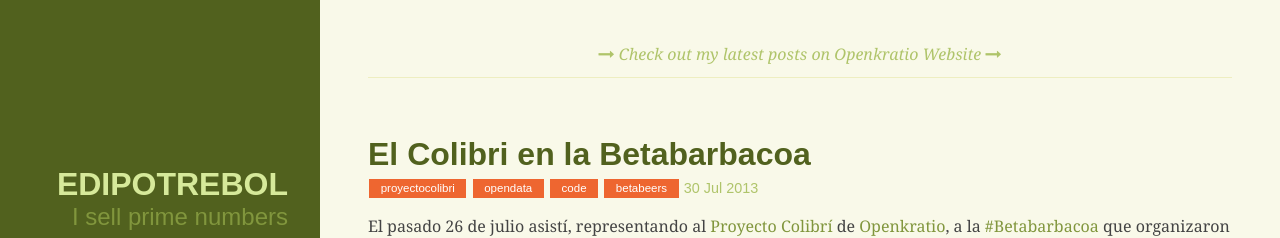
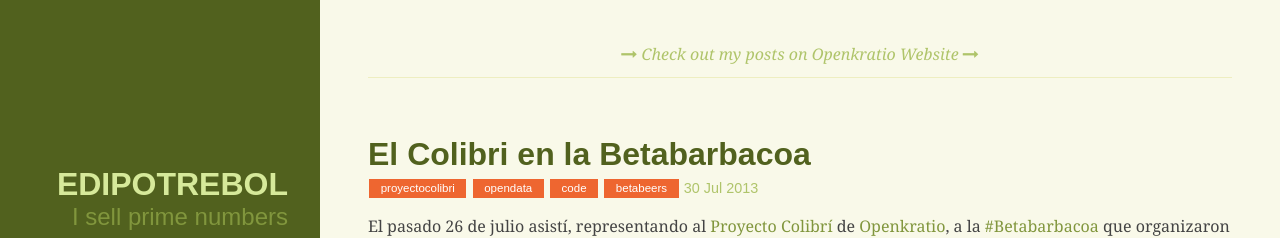
Before and after one commit to edipotrebol/edipotrebol.github.com, a Jekyll site: the page built from index.html, in a window 1280 px wide and 969 px high. Shown: the top 238 px of the window. Built offline with Jekyll 4.4.1, drawn with Linux system fonts in a browser that asks for light colours; the list of posts is cut into pages by our own code.

Commit message:
Small change

```diff
--- a/index.html
+++ b/index.html
@@ -5,7 +5,7 @@
 
 <div class="content pure-u-1">
   <section class="pure-u-1 openkratio-advice">
-    <a href="http://openkratio.org/index.php/author/edipotrebol/" target="_blank"><span class="icon icon-long-arrow-right"></span> Check out my latest posts on Openkratio Website <span class="icon icon-long-arrow-right"></span></a>
+    <a href="http://openkratio.org/index.php/author/edipotrebol/" target="_blank"><span class="icon icon-long-arrow-right"></span> Check out my posts on Openkratio Website <span class="icon icon-long-arrow-right"></span></a>
   </section>
 </div>
 
```
